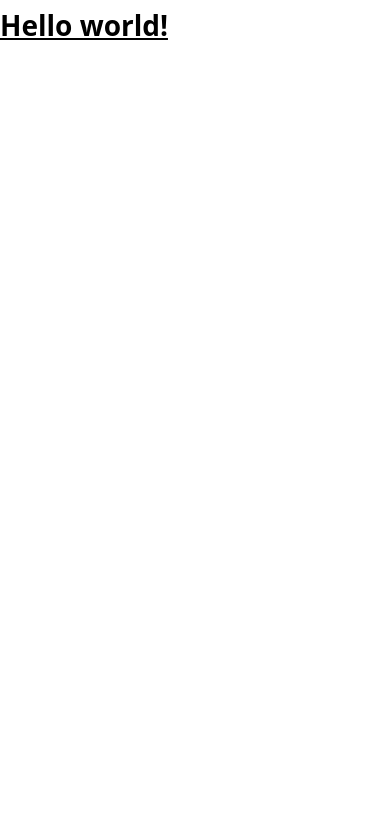
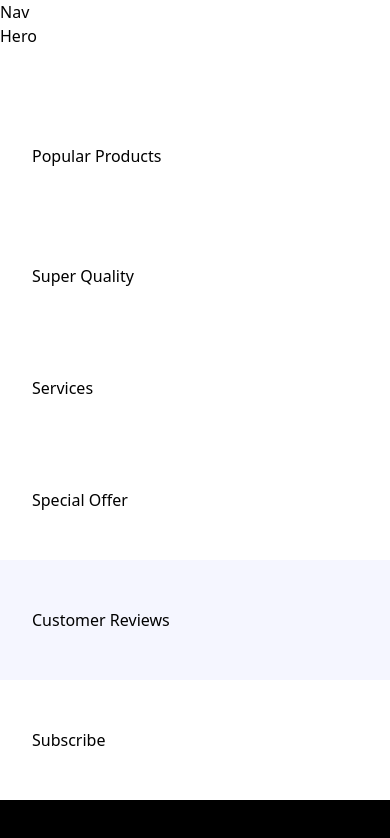
Before and after one commit to hrisabhy/nikesite, a React (Vite) app: page / in a window 390 px wide. Shown: the top 838 px of the page. Built offline with nearby package versions, Linux system fonts and the light colour scheme; a web font is replaced by a local one.

Commit message:
Sections added to App.jsx

```diff
--- a/src/App.jsx
+++ b/src/App.jsx
@@ -1,7 +1,17 @@
-export default function App() {
-  return (
-    <h1 className="text-3xl font-bold underline">
-      Hello world!
-    </h1>
-  )
-}
+const App = () => (
+  <main className="relative">
+    Nav
+    <section className="xl:padding-1 wide:padding-r padding-b">
+      Hero
+    </section>
+    <section className="padding">Popular Products</section>
+    <section className="padding">Super Quality</section>
+    <section className="padding-x py-10">Services</section>
+    <section className="padding">Special Offer</section>
+    <section className="padding bg-pale-blue">Customer Reviews</section>
+    <section className="padding sm:py-32 py-16 w-full">Subscribe</section>
+    <section className="padding bg-black padding-x padding-t pb-8">Footer</section>
+  </main>
+);
+
+export default App;
```
